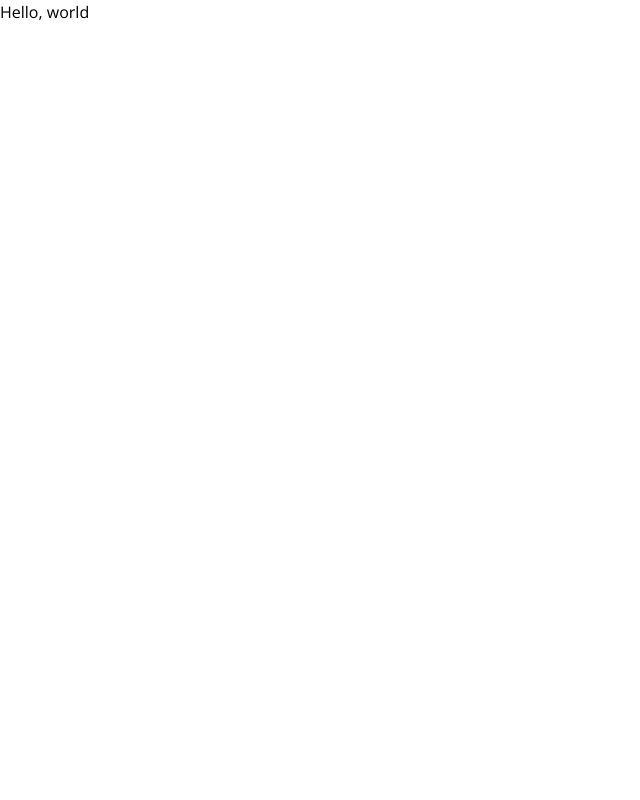
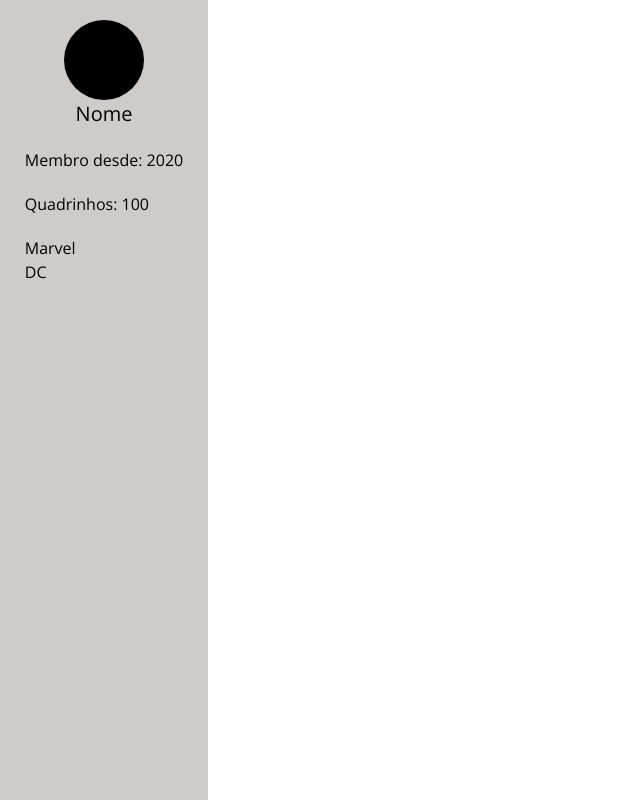
Before and after one commit to FelipeHeilmann/comic-manager, a Next.js app in the folder web/: page /main in a window 1280 px wide. Shown: the whole page, without its empty margins (0-640 px from the left). Built offline with nearby package versions, Linux system fonts and the light colour scheme.

Commit message:
Aside do perfil do usuario

```diff
--- /dev/null
+++ b/web/src/app/components/Profile/page.tsx
@@ -0,0 +1,18 @@
+export function ProfileAside() {
+  return (
+    <aside className="flex h-screen w-52 flex-col items-center space-y-5 bg-[#CECBCB] py-5">
+      <div>
+        <div className="h-20 w-20 rounded-full bg-black"></div>
+        <p className="text-center text-xl">Nome</p>
+      </div>
+      <div className="space-y-5">
+        <p>Membro desde: 2020</p>
+        <p>Quadrinhos: 100</p>
+        <ul>
+          <li>Marvel</li>
+          <li>DC</li>
+        </ul>
+      </div>
+    </aside>
+  )
+}
--- a/web/src/app/main/page.tsx
+++ b/web/src/app/main/page.tsx
@@ -1,3 +1,9 @@
+import { ProfileAside } from '../components/Profile/page'
+
 export default function Home() {
-  return <h1>Hello, world</h1>
+  return (
+    <>
+      <ProfileAside />
+    </>
+  )
 }
```
